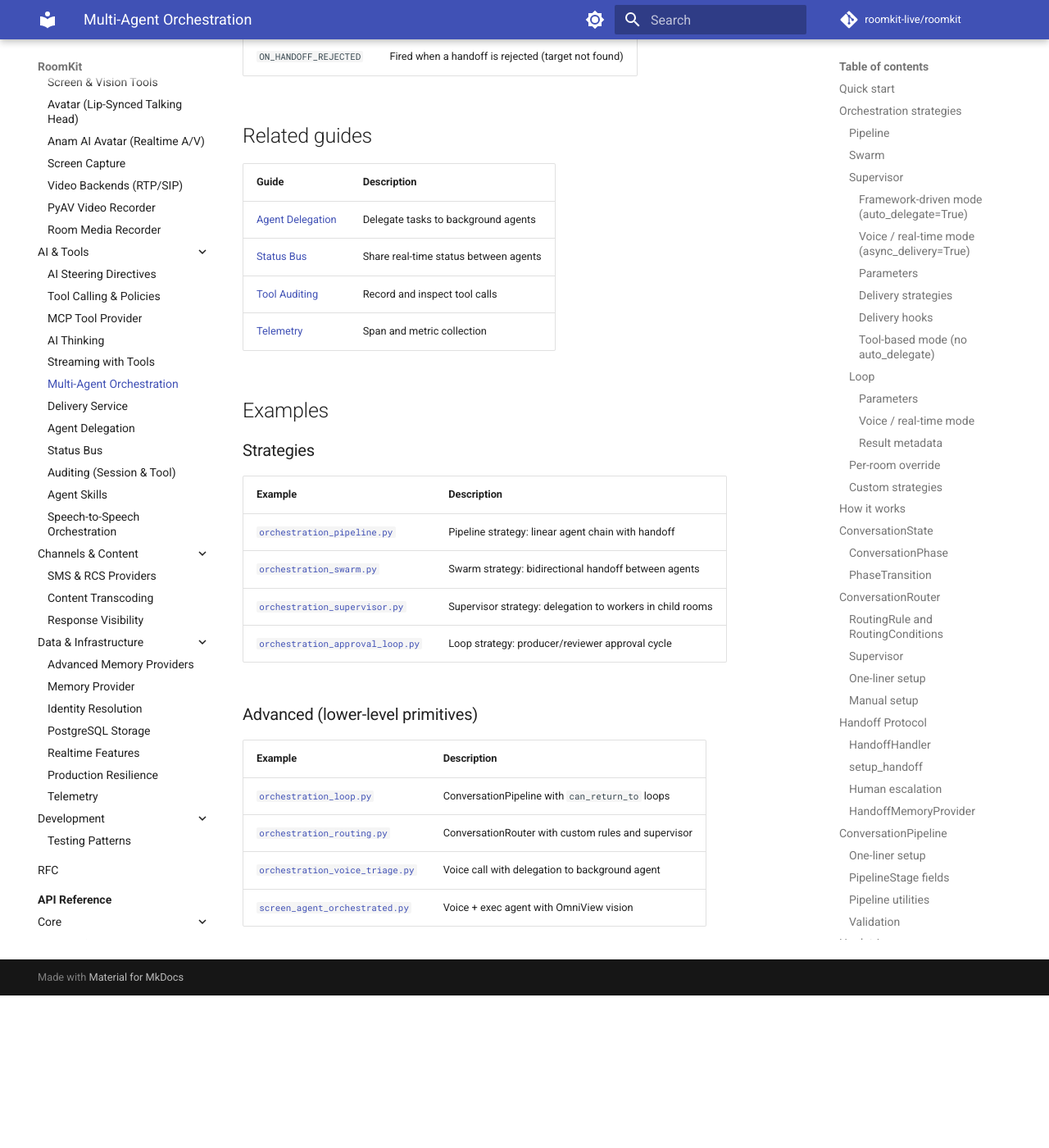
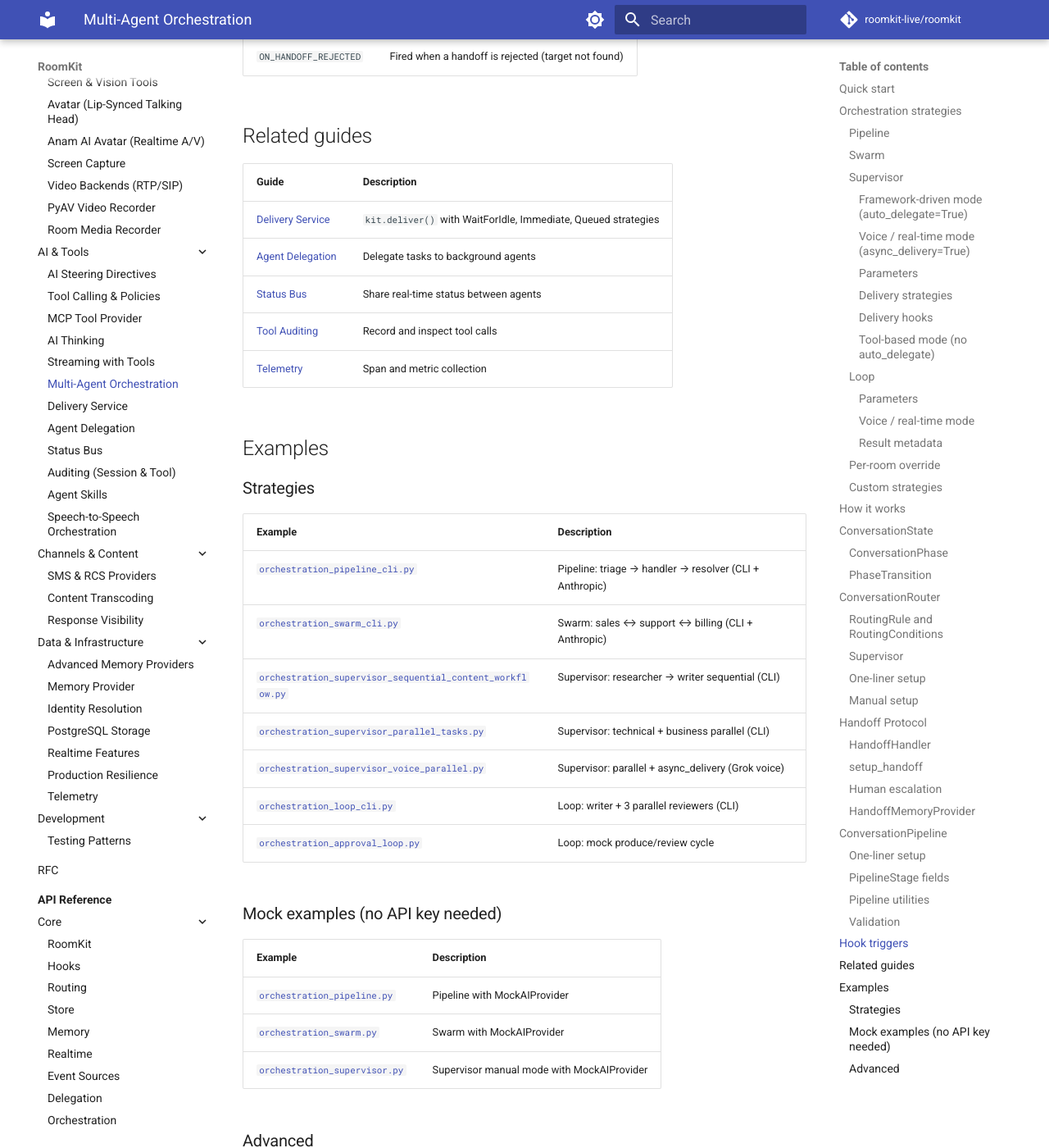
Before and after one commit to roomkit-live/roomkit-docs, an MkDocs documentation site: the page built from docs/guides/orchestration.md, in a window 1280 px wide and 1400 px high, scrolled down 15215 px. Shown: the whole window at 82% size. Built offline with MkDocs 1.6.1 and Material for MkDocs 9.7.7, drawn with Linux system fonts in a browser that asks for light colours; comment, search, counter and statistics services are not loaded; before the commit the page ends 16429 px from its top, so only the background shows below that.

Commit message:
docs: update orchestration examples table and related guides
- Add all CLI examples (Pipeline, Swarm, Supervisor, Loop)
- Add voice example (Supervisor + Grok)
- Separate mock examples (no API key needed)
- Add Delivery Service to related guides

Co-Authored-By: Claude Opus 4.6 (1M context) <noreply@anthropic.com>

```diff
--- a/docs/guides/orchestration.md
+++ b/docs/guides/orchestration.md
@@ -643,6 +643,7 @@ Three orchestration-specific hook triggers are available:
 
 | Guide | Description |
 |-------|-------------|
+| [Delivery Service](delivery.md) | `kit.deliver()` with WaitForIdle, Immediate, Queued strategies |
 | [Agent Delegation](agent-delegation.md) | Delegate tasks to background agents |
 | [Status Bus](status-bus.md) | Share real-time status between agents |
 | [Tool Auditing](tool-audit.md) | Record and inspect tool calls |
@@ -654,16 +655,26 @@ Three orchestration-specific hook triggers are available:
 
 | Example | Description |
 |---------|-------------|
-| [`orchestration_pipeline.py`](https://github.com/roomkit-live/roomkit/blob/main/examples/orchestration_pipeline.py) | Pipeline strategy: linear agent chain with handoff |
-| [`orchestration_swarm.py`](https://github.com/roomkit-live/roomkit/blob/main/examples/orchestration_swarm.py) | Swarm strategy: bidirectional handoff between agents |
-| [`orchestration_supervisor.py`](https://github.com/roomkit-live/roomkit/blob/main/examples/orchestration_supervisor.py) | Supervisor strategy: delegation to workers in child rooms |
-| [`orchestration_approval_loop.py`](https://github.com/roomkit-live/roomkit/blob/main/examples/orchestration_approval_loop.py) | Loop strategy: producer/reviewer approval cycle |
+| [`orchestration_pipeline_cli.py`](https://github.com/roomkit-live/roomkit/blob/main/examples/orchestration_pipeline_cli.py) | Pipeline: triage → handler → resolver (CLI + Anthropic) |
+| [`orchestration_swarm_cli.py`](https://github.com/roomkit-live/roomkit/blob/main/examples/orchestration_swarm_cli.py) | Swarm: sales ↔ support ↔ billing (CLI + Anthropic) |
+| [`orchestration_supervisor_sequential_content_workflow.py`](https://github.com/roomkit-live/roomkit/blob/main/examples/orchestration_supervisor_sequential_content_workflow.py) | Supervisor: researcher → writer sequential (CLI) |
+| [`orchestration_supervisor_parallel_tasks.py`](https://github.com/roomkit-live/roomkit/blob/main/examples/orchestration_supervisor_parallel_tasks.py) | Supervisor: technical + business parallel (CLI) |
+| [`orchestration_supervisor_voice_parallel.py`](https://github.com/roomkit-live/roomkit/blob/main/examples/orchestration_supervisor_voice_parallel.py) | Supervisor: parallel + async_delivery (Grok voice) |
+| [`orchestration_loop_cli.py`](https://github.com/roomkit-live/roomkit/blob/main/examples/orchestration_loop_cli.py) | Loop: writer + 3 parallel reviewers (CLI) |
+| [`orchestration_approval_loop.py`](https://github.com/roomkit-live/roomkit/blob/main/examples/orchestration_approval_loop.py) | Loop: mock produce/review cycle |
 
-### Advanced (lower-level primitives)
+### Mock examples (no API key needed)
+
+| Example | Description |
+|---------|-------------|
+| [`orchestration_pipeline.py`](https://github.com/roomkit-live/roomkit/blob/main/examples/orchestration_pipeline.py) | Pipeline with MockAIProvider |
+| [`orchestration_swarm.py`](https://github.com/roomkit-live/roomkit/blob/main/examples/orchestration_swarm.py) | Swarm with MockAIProvider |
+| [`orchestration_supervisor.py`](https://github.com/roomkit-live/roomkit/blob/main/examples/orchestration_supervisor.py) | Supervisor manual mode with MockAIProvider |
+
+### Advanced
 
 | Example | Description |
 |---------|-------------|
 | [`orchestration_loop.py`](https://github.com/roomkit-live/roomkit/blob/main/examples/orchestration_loop.py) | ConversationPipeline with `can_return_to` loops |
 | [`orchestration_routing.py`](https://github.com/roomkit-live/roomkit/blob/main/examples/orchestration_routing.py) | ConversationRouter with custom rules and supervisor |
 | [`orchestration_voice_triage.py`](https://github.com/roomkit-live/roomkit/blob/main/examples/orchestration_voice_triage.py) | Voice call with delegation to background agent |
-| [`screen_agent_orchestrated.py`](https://github.com/roomkit-live/roomkit/blob/main/examples/screen_agent_orchestrated.py) | Voice + exec agent with OmniView vision |
```
